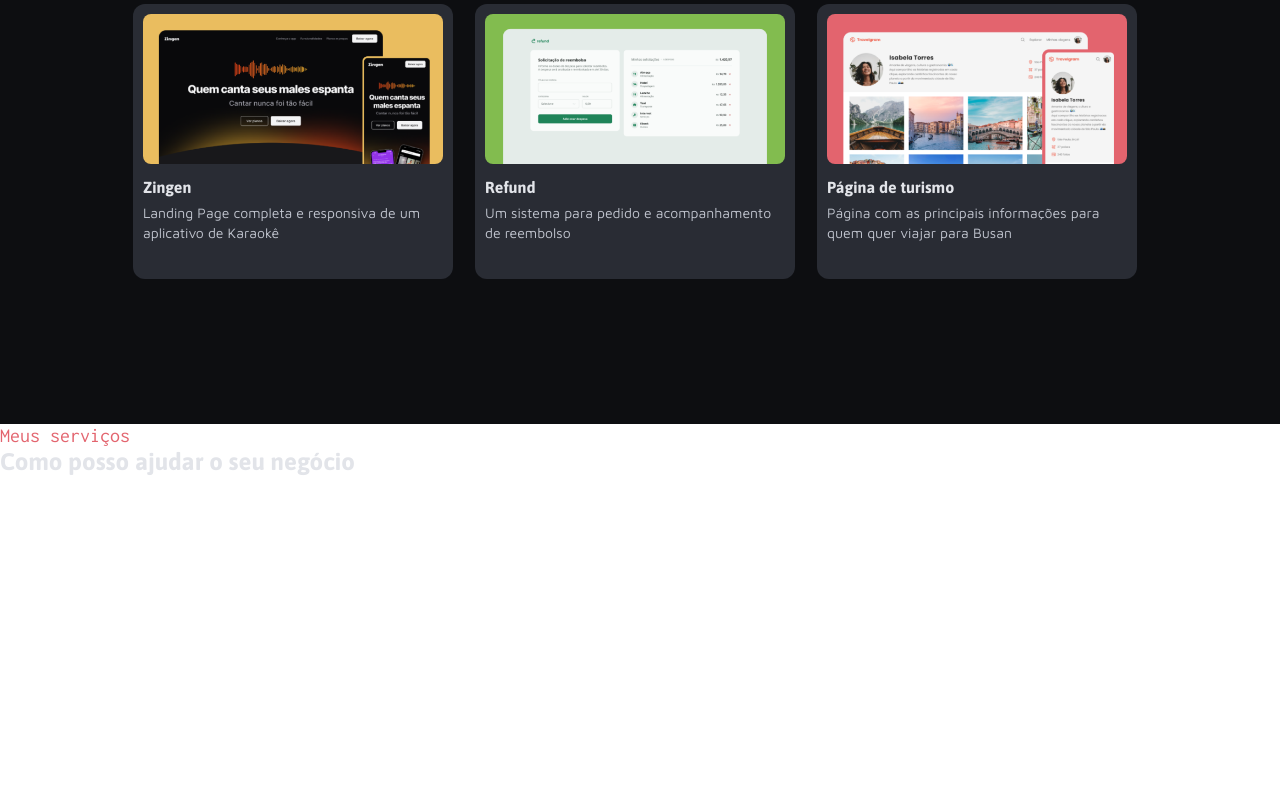
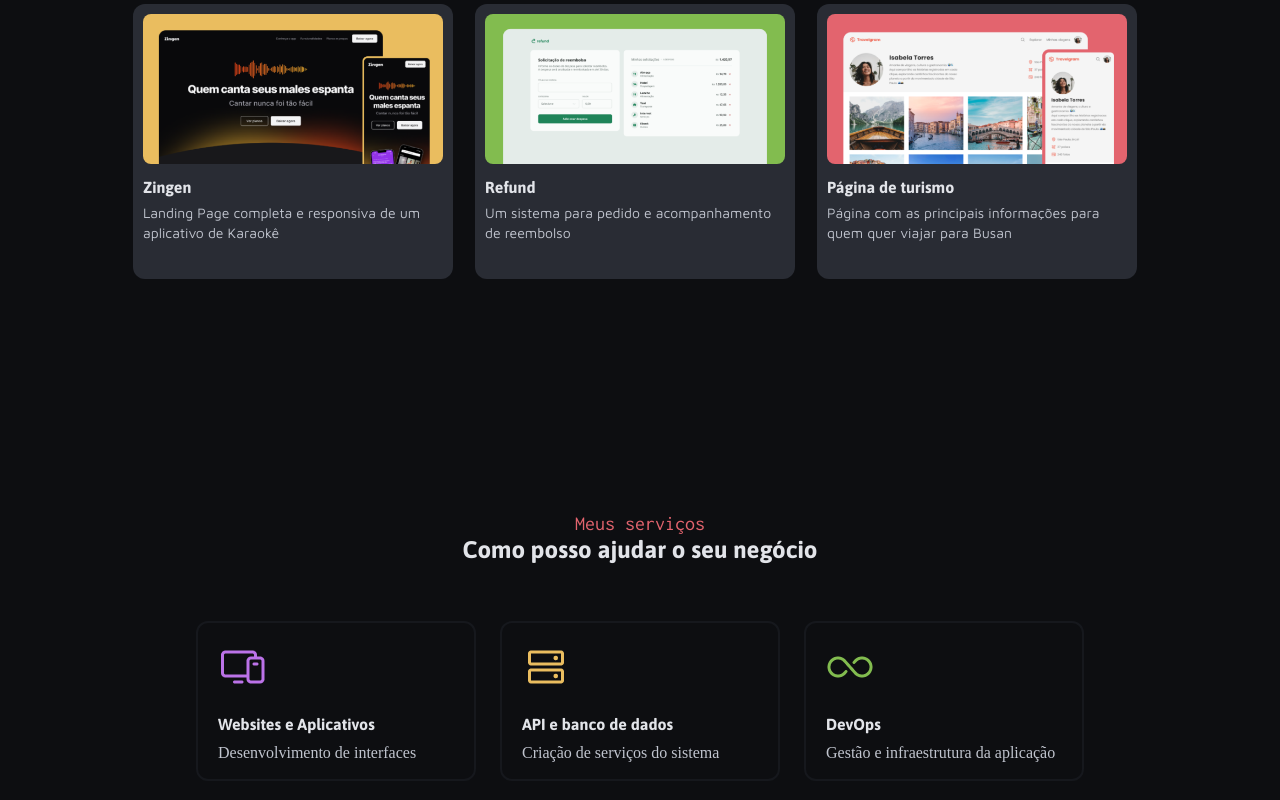
Before and after one commit to KevinDNunes/Portfolio-Dev, a plain HTML site: page index.html in a window 1280 px wide. Shown: the part 1226-2026 px from the top of the page. Before the commit the page ends 1703 px from the top, so only its background shows below. Drawn offline with Linux system fonts and the light colour scheme.

Commit message:
Terminei o section

```diff
--- a/assets/section.css
+++ b/assets/section.css
@@ -1,3 +1,30 @@
+section {
+  width: 100%;
+  height: 480px;
+
+  padding: 88px 120px;
+
+  background-color: var(--gray-100);
+}
+
+.services {
+  display: flex;
+  flex-direction: column;
+  align-items: center;
+  justify-content: center;
+}
+
+.servi {
+  width: 280px;
+  height: 160px;
+
+  padding: 20px ;
+
+  border-radius: 12px;
+  border: 2px solid var(--gray-200);
+}
+
+
 .services h5 {
   font-family: "Inconsolata", serif;
   font-weight: 400;
@@ -13,4 +40,31 @@
     font-size: 24px;
     line-height: 120%;
     color: var(--gray-600);
+
+    margin-bottom: 56px;
   }
+
+  .servi h4 {
+    font-family: "Asap", serif;
+    font-weight: 700;
+    font-size: 16px;
+    line-height: 120%;
+    color: var(--gray-600);
+
+    margin-top: 20px;
+    margin-bottom: 10px;
+  }
+
+  .servi p {
+    font-family: var(--text-sm);
+    color: var(--gray-500);
+  }
+
+  .alinhar {
+  display: grid;
+  grid-template-columns: 280px 280px 280px;
+  gap: 24px;
+
+  align-items: center;
+  justify-content: center;
+  }
--- a/index.html
+++ b/index.html
@@ -104,10 +104,27 @@
       <h5>Meus serviços</h5>
       <h3>Como posso ajudar o seu negócio</h3>
     </div>
-  </section>
 
-  <div class="servi">
+    <div class="alinhar">
+      <div class="servi">
+        <img src="/assets/images/Devices.png" alt="Devices">
+        <h4>Websites e Aplicativos</h4>
+        <p>Desenvolvimento de interfaces</p>
+      </div>
 
-  </div>
+      <div class="servi">
+        <img src="/assets/images/HardDrives.png" alt="HardDrives">
+        <h4>API e banco de dados</h4>
+        <p>Criação de serviços do sistema</p>
+      </div>
+
+      <div class="servi">
+        <img src="/assets/images/Infinity.png" alt="Infinity">
+        <h4>DevOps</h4>
+        <p>Gestão e infraestrutura da aplicação</p>
+      </div>
+    </div>
+    </section>
+
 </body>
 </html>
```
Also changed, not shown: assets/images/Devices.png (added), assets/images/HardDrives.png (added), assets/images/Infinity.png (added).
